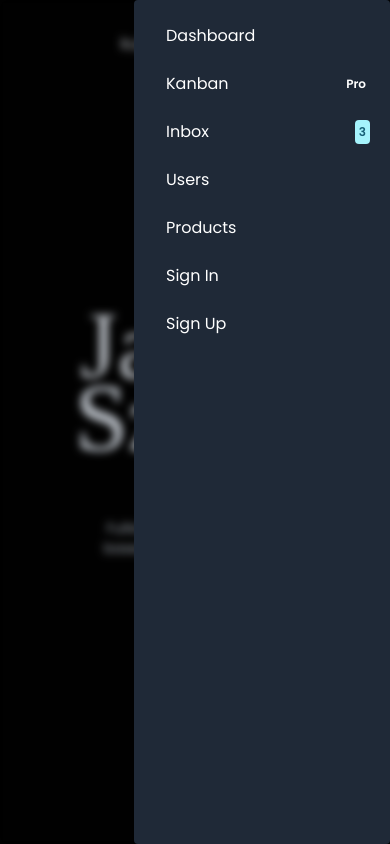
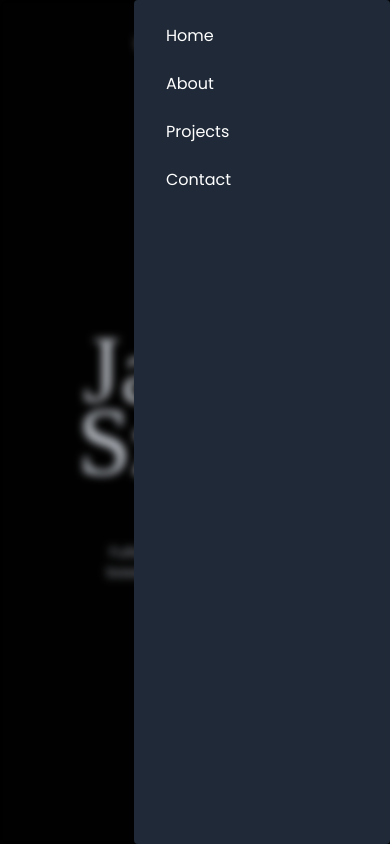
Before and after one commit to kubaszpak/portfolio, a React (Vite) app: page / in a window 390 px wide. Both pictures are taken after a click on the button "Open sidebar". Built offline with nearby package versions, Linux system fonts and the light colour scheme; a web font is replaced by a local one.

Commit message:
Added Navbar and About sections

```diff
--- a/src/App.tsx
+++ b/src/App.tsx
@@ -1,66 +1,35 @@
-import { useState } from "react";
+import { useRef, useState } from "react";
 import Sidebar from "./components/Sidebar";
 import { useAutoAnimate } from "@formkit/auto-animate/react";
+import BackgroundBlur from "./components/BackgroundBlur";
+import Navbar from "./components/Navbar";
 
 function App() {
 	const [sidebarOpen, setSidebarOpen] = useState(false);
-	const [parent, enableAnimations] = useAutoAnimate();
+	const [parent] = useAutoAnimate();
+	const aboutSectionRef = useRef<HTMLDivElement | null>(null);
+
+	const scrollToView = (
+		sectionRef: React.MutableRefObject<HTMLDivElement | null>
+	) => {
+		sectionRef.current?.scrollIntoView({ behavior: "smooth" });
+	};
+
 	return (
-		<>
-			<div
-				className={`fixed inset-0 ${
-					sidebarOpen && "z-10"
-				} bg-black/20 backdrop-blur-sm dark:bg-slate-900/80`}
-				id="headlessui-dialog-overlay-8"
-				aria-hidden="true"
-				data-headlessui-state="open"
-				onClick={() => setSidebarOpen(false)}
-			></div>
+		<div ref={parent}>
+			<BackgroundBlur
+				sidebarOpen={sidebarOpen}
+				setSidebarOpen={setSidebarOpen}
+			/>
+			{sidebarOpen && <Sidebar sidebarOpen={sidebarOpen} />}
 
-			<div ref={parent}>
-				{sidebarOpen && <Sidebar sidebarOpen={sidebarOpen} />}
-			</div>
 			<div className={`${sidebarOpen && "fixed overflow-hidden"}`}>
 				<div id="top">
-					<header className="flex">
-						<h2 className="mr-auto flex flex-1 justify-center">
-							kubaszpak.dev
-						</h2>
-						<ul className="hidden flex-1 justify-center gap-3 sm:flex">
-							<li>Home</li>
-							<li>About</li>
-							<li>Projects</li>
-							<li>Contact</li>
-						</ul>
-						<h2 className="ml-auto hidden flex-1 justify-center sm:flex">
-							Dark
-						</h2>
-						<button
-							data-drawer-target="default-sidebar"
-							data-drawer-toggle="default-sidebar"
-							aria-controls="default-sidebar"
-							type="button"
-							onClick={() => {
-								setSidebarOpen((prev) => !prev);
-							}}
-							className="inline-flex items-center rounded-lg text-sm text-gray-500 hover:bg-gray-100 focus:outline-none focus:ring-2 focus:ring-gray-200 dark:text-gray-400 dark:hover:bg-gray-700 dark:focus:ring-gray-600 sm:hidden"
-						>
-							<span className="sr-only">Open sidebar</span>
-							<svg
-								className="h-6 w-6"
-								aria-hidden="true"
-								fill="currentColor"
-								viewBox="0 0 20 20"
-								xmlns="http://www.w3.org/2000/svg"
-							>
-								<path
-									clip-rule="evenodd"
-									fill-rule="evenodd"
-									d="M2 4.75A.75.75 0 012.75 4h14.5a.75.75 0 010 1.5H2.75A.75.75 0 012 4.75zm0 10.5a.75.75 0 01.75-.75h7.5a.75.75 0 010 1.5h-7.5a.75.75 0 01-.75-.75zM2 10a.75.75 0 01.75-.75h14.5a.75.75 0 010 1.5H2.75A.75.75 0 012 10z"
-								></path>
-							</svg>
-						</button>
-					</header>
+					<Navbar
+						scrollToView={scrollToView}
+						setSidebarOpen={setSidebarOpen}
+						aboutSectionRef={aboutSectionRef}
+					/>
 					<div className="app">
 						<main className="text-8xl leading-[0.75] sm:text-[12rem] sm:leading-[8rem] md:text-[16rem] md:leading-[12rem]">
 							Jakub
@@ -76,9 +45,26 @@ function App() {
 						</p>
 					</div>
 				</div>
-				<div className="min-h-screen"></div>
+				<div
+					ref={aboutSectionRef}
+					className="mx-auto flex min-h-screen max-w-7xl flex-col items-center p-8 sm:flex-row sm:justify-around"
+				>
+					<p className="text-md mb-8 max-w-lg text-center sm:mb-0 sm:text-left">
+						Hi, my name is Jakub,
+						<br /> I've graduated Computer Science from the Wroclaw's University
+						of Science and Technology in March of 2023. I'd like to continue
+						developing my skills in creating beautiful user experiences on the
+						web. I'm looking for opportunities where I'll be able to learn more
+						about the frontend as well as the backend of web applications.
+					</p>
+					<img
+						className="personal max-w-xs opacity-90"
+						src="./src/assets/static/me.png"
+						alt="Personal photo"
+					/>
+				</div>
 			</div>
-		</>
+		</div>
 	);
 }
 
--- /dev/null
+++ b/src/components/BackgroundBlur.tsx
@@ -0,0 +1,23 @@
+interface BackgroundBlurProps {
+	sidebarOpen: boolean;
+	setSidebarOpen: React.Dispatch<React.SetStateAction<boolean>>;
+}
+
+const BackgroundBlur: React.FC<BackgroundBlurProps> = ({
+	sidebarOpen,
+	setSidebarOpen,
+}) => {
+	return (
+		<div
+			className={`fixed inset-0 z-10 ${
+				sidebarOpen || "hidden"
+			} bg-black/20 backdrop-blur-sm dark:bg-slate-900/80`}
+			id="headlessui-dialog-overlay-8"
+			aria-hidden="true"
+			data-headlessui-state="open"
+			onClick={() => setSidebarOpen(false)}
+		></div>
+	);
+};
+
+export default BackgroundBlur;
--- /dev/null
+++ b/src/components/Navbar.tsx
@@ -0,0 +1,53 @@
+interface NavbarProps {
+	scrollToView: (
+		sectionRef: React.MutableRefObject<HTMLDivElement | null>
+	) => void;
+	setSidebarOpen: React.Dispatch<React.SetStateAction<boolean>>;
+	aboutSectionRef: React.MutableRefObject<HTMLDivElement | null>;
+}
+
+const Navbar: React.FC<NavbarProps> = ({
+	scrollToView,
+	setSidebarOpen,
+	aboutSectionRef,
+}) => {
+	return (
+		<header className="sm:flex">
+			<h2 className="mr-auto flex justify-center sm:flex-1">kubaszpak.dev</h2>
+			<ul className="hidden flex-1 justify-center gap-3 sm:flex">
+				<li>Home</li>
+				<li onClick={() => scrollToView(aboutSectionRef)}>About</li>
+				<li>Projects</li>
+				<li>Contact</li>
+			</ul>
+			<h2 className="ml-auto hidden flex-1 justify-center sm:flex">Dark</h2>
+			<button
+				data-drawer-target="default-sidebar"
+				data-drawer-toggle="default-sidebar"
+				aria-controls="default-sidebar"
+				type="button"
+				onClick={() => {
+					setSidebarOpen((prev) => !prev);
+				}}
+				className="mt-4 inline-flex items-center rounded-lg text-sm text-gray-500 hover:bg-gray-100 focus:outline-none focus:ring-2 focus:ring-gray-200 dark:text-gray-400 dark:hover:bg-gray-700 dark:focus:ring-gray-600 sm:hidden"
+			>
+				<span className="sr-only">Open sidebar</span>
+				<svg
+					className="h-6 w-6"
+					aria-hidden="true"
+					fill="currentColor"
+					viewBox="0 0 20 20"
+					xmlns="http://www.w3.org/2000/svg"
+				>
+					<path
+						clip-rule="evenodd"
+						fill-rule="evenodd"
+						d="M2 4.75A.75.75 0 012.75 4h14.5a.75.75 0 010 1.5H2.75A.75.75 0 012 4.75zm0 10.5a.75.75 0 01.75-.75h7.5a.75.75 0 010 1.5h-7.5a.75.75 0 01-.75-.75zM2 10a.75.75 0 01.75-.75h14.5a.75.75 0 010 1.5H2.75A.75.75 0 012 10z"
+					></path>
+				</svg>
+			</button>
+		</header>
+	);
+};
+
+export default Navbar;
--- a/src/components/Sidebar.tsx
+++ b/src/components/Sidebar.tsx
@@ -6,17 +6,10 @@ export default function Sidebar({ sidebarOpen }: { sidebarOpen: boolean }) {
 			<FlowbiteSidebar className={`dark absolute right-0 z-10 h-screen`}>
 				<FlowbiteSidebar.Items>
 					<FlowbiteSidebar.ItemGroup>
-						<FlowbiteSidebar.Item href="#">Dashboard</FlowbiteSidebar.Item>
-						<FlowbiteSidebar.Item href="#" label="Pro" labelColor="alternative">
-							Kanban
-						</FlowbiteSidebar.Item>
-						<FlowbiteSidebar.Item href="#" label="3">
-							Inbox
-						</FlowbiteSidebar.Item>
-						<FlowbiteSidebar.Item href="#">Users</FlowbiteSidebar.Item>
-						<FlowbiteSidebar.Item href="#">Products</FlowbiteSidebar.Item>
-						<FlowbiteSidebar.Item href="#">Sign In</FlowbiteSidebar.Item>
-						<FlowbiteSidebar.Item href="#">Sign Up</FlowbiteSidebar.Item>
+						<FlowbiteSidebar.Item href="#">Home</FlowbiteSidebar.Item>
+						<FlowbiteSidebar.Item href="#">About</FlowbiteSidebar.Item>
+						<FlowbiteSidebar.Item href="#">Projects</FlowbiteSidebar.Item>
+						<FlowbiteSidebar.Item href="#">Contact</FlowbiteSidebar.Item>
 					</FlowbiteSidebar.ItemGroup>
 				</FlowbiteSidebar.Items>
 			</FlowbiteSidebar>
--- a/src/index.css
+++ b/src/index.css
@@ -8,7 +8,7 @@
 	line-height: 1.5;
 	font-weight: 400;
 
-	color-scheme: light dark;
+	color-scheme: dark light;
 	background-color: #020202;
 	/* background-color: rgb(31, 41, 55); */
 
@@ -20,10 +20,10 @@
 }
 
 #top {
+	padding: 2rem;
 	max-width: 1280px;
 	margin: 0 auto;
 	width: 100%;
-	padding: 2rem;
 	text-align: center;
 	display: flex;
 	flex-direction: column;
@@ -91,3 +91,8 @@ body {
 .divider {
 	min-height: 150px;
 }
+
+.personal {
+	-webkit-filter: drop-shadow(1px 3px 5px rgba(255, 255, 255, 0.5));
+	filter: drop-shadow(1px 3px 5px rgba(255, 255, 255, 0.5));
+}
```
Also changed, not shown: src/assets/static/me.png (added).
